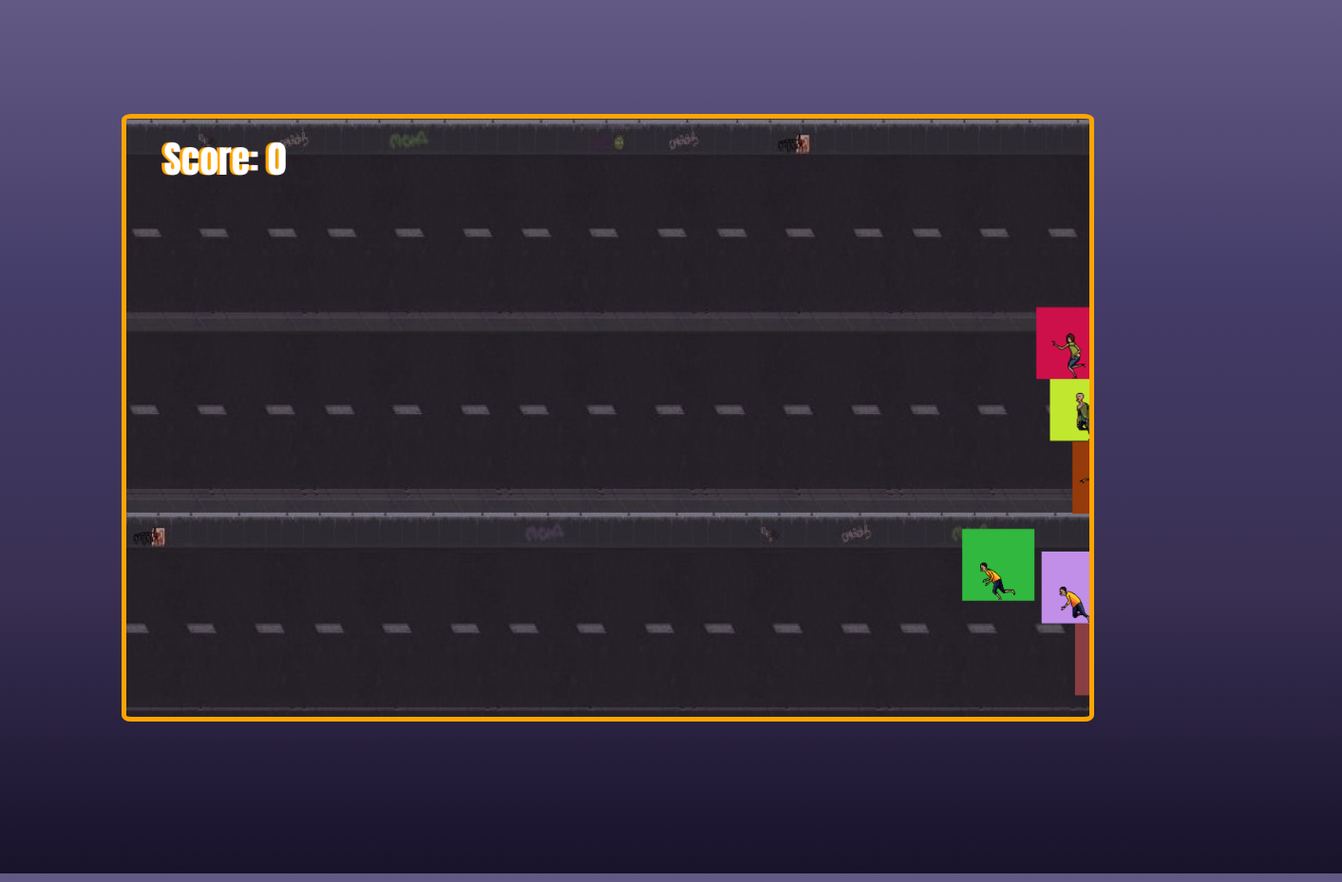
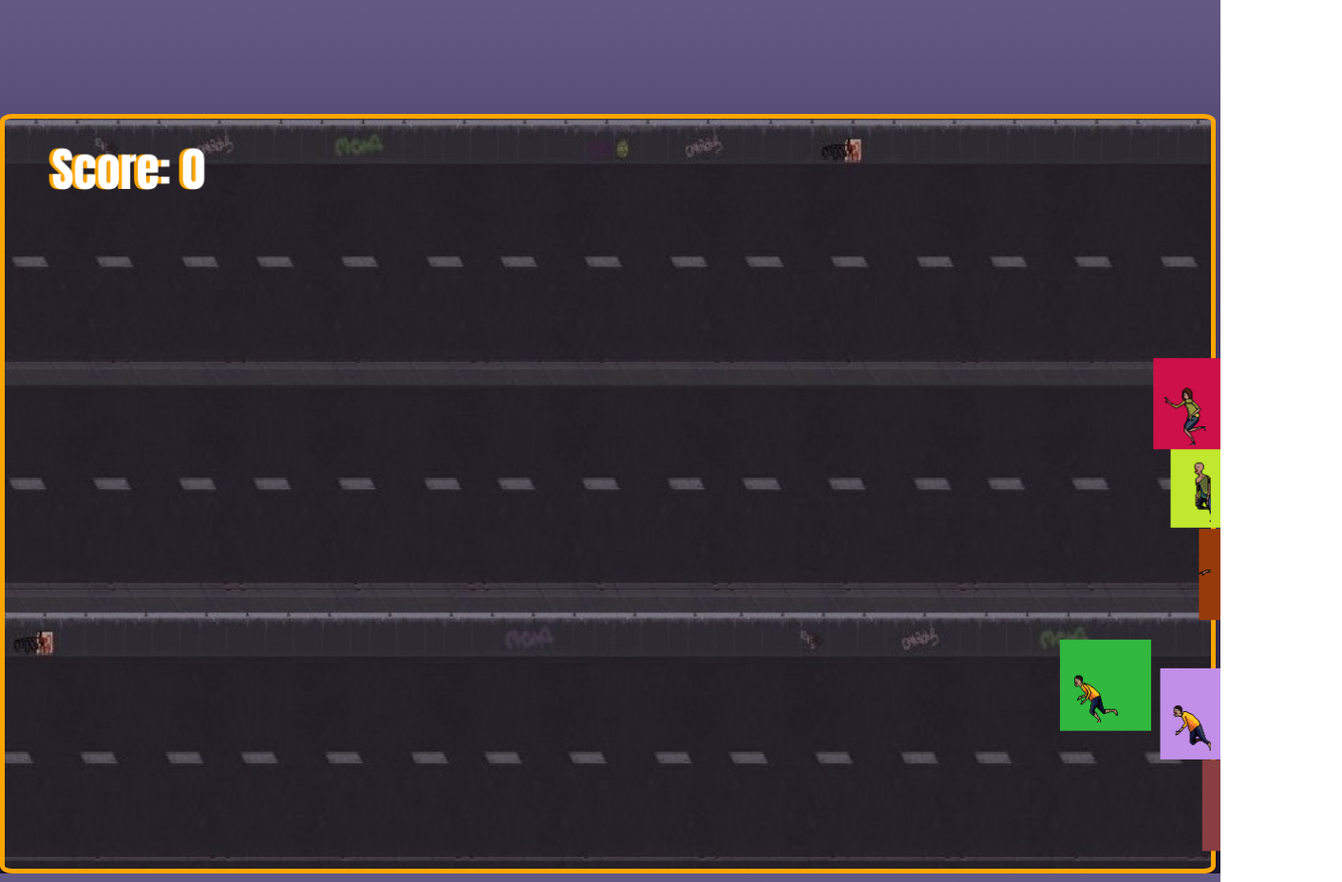
Before and after one commit to sleepysgl/the-last-stand, a plain HTML site: page p2-js-game/index.html in a window 1280 px wide. Shown: the whole page at 95% size, 1413 px wide, since content can reach past the window. Drawn offline with Linux system fonts and the light colour scheme.

Commit message:
Fix: Resized game container to match hitbox with enemy image.

```diff
--- a/p2-js-game/script.js
+++ b/p2-js-game/script.js
@@ -75,8 +75,8 @@ class Zombie {
     }
     //Represents a single zombie object
     draw(){
-        ctx.fillStyle = this.color;
-        ctx.fillRect(this.x, this.y, this.width, this.height);
+        collisionCtx.fillStyle = this.color;
+        collisionCtx.fillRect(this.x, this.y, this.width, this.height);
         //source.i, source.x, source.y, source.w, source.h, dest.x, dest.y, dest.w, dest.h)
         ctx.drawImage(this.image, this.frame * this.zombieWidth, 0,
             this.zombieWidth, this.zombieHeight, this.x, this.y, this.width, this.height);
@@ -124,8 +124,8 @@ class ZombieTwo {
         }
     }
     draw(){
-        ctx.fillStyle = this.color;
-        ctx.fillRect(this.x, this.y, this.width, this.height);
+        collisionCtx.fillStyle = this.color;
+        collisionCtx.fillRect(this.x, this.y, this.width, this.height);
         //source.i, source.x, source.y, source.w, source.h, dest.x, dest.y, dest.w, dest.h)
         ctx.drawImage(this.image, this.frame * this.zombieWidth, 0,
             this.zombieWidth, this.zombieHeight, this.x, this.y, this.width, this.height);
@@ -172,8 +172,8 @@ class ZombieThree {
         }
     }
     draw(){
-        ctx.fillStyle = this.color;
-        ctx.fillRect(this.x, this.y, this.width, this.height);
+        collisionCtx.fillStyle = this.color;
+        collisionCtx.fillRect(this.x, this.y, this.width, this.height);
         //source.i, source.x, source.y, source.w, source.h, dest.x, dest.y, dest.w, dest.h)
         ctx.drawImage(this.image, this.frame * this.zombieWidth, 0,
             this.zombieWidth, this.zombieHeight, this.x, this.y, this.width, this.height);
@@ -195,6 +195,7 @@ window.addEventListener('click', function(e){
 //Animation loop
 function animate (timestamp){
     ctx.clearRect(0, 0, canvas.width, canvas.height);
+    collisionCtx.clearRect(0, 0, canvas.width, canvas.height);
     //A value that calculates frames in milli-seconds
     let deltatime =  timestamp - lastTime;
     lastTime = timestamp;
@@ -203,6 +204,9 @@ function animate (timestamp){
     if (timeToNextZombie > zombieInterval){
         zombies.push(new Zombie());
         timeToNextZombie = 0;
+        zombies.sort(function(a,b){
+            return a.width - b.width
+        })
         zombiesTwo.push(new ZombieTwo());
         timeToNextZombie = 0;
         zombiesThree.push(new ZombieThree());
--- a/p2-js-game/style.css
+++ b/p2-js-game/style.css
@@ -22,8 +22,8 @@ body {
     position: relative;
     margin: 0 auto;
     margin-top: 120px;
-    width: 80%;
-    height: 80%;
+    width: 100%;
+    height: 100%;
 }
 
 #canvas {
```
